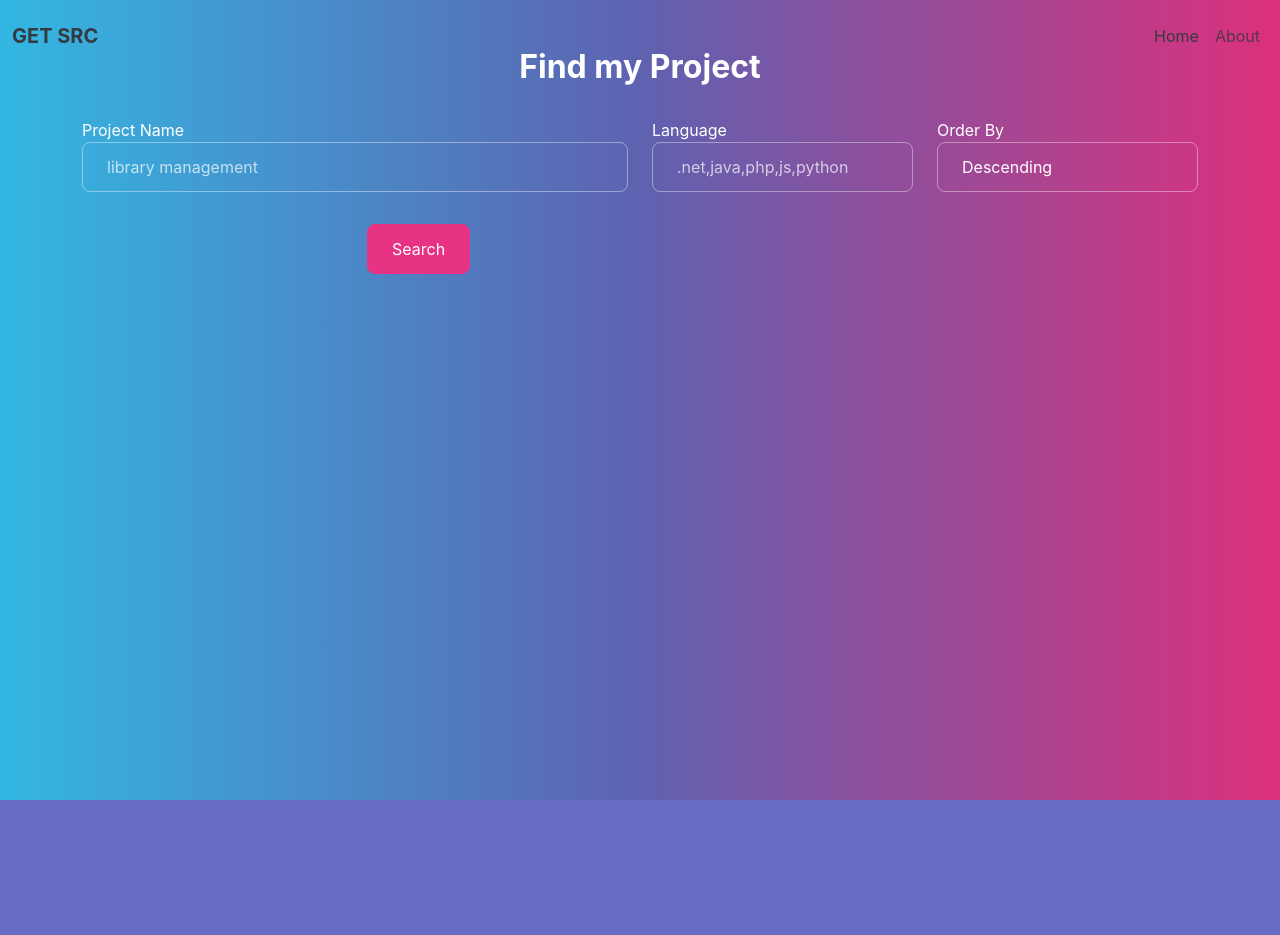
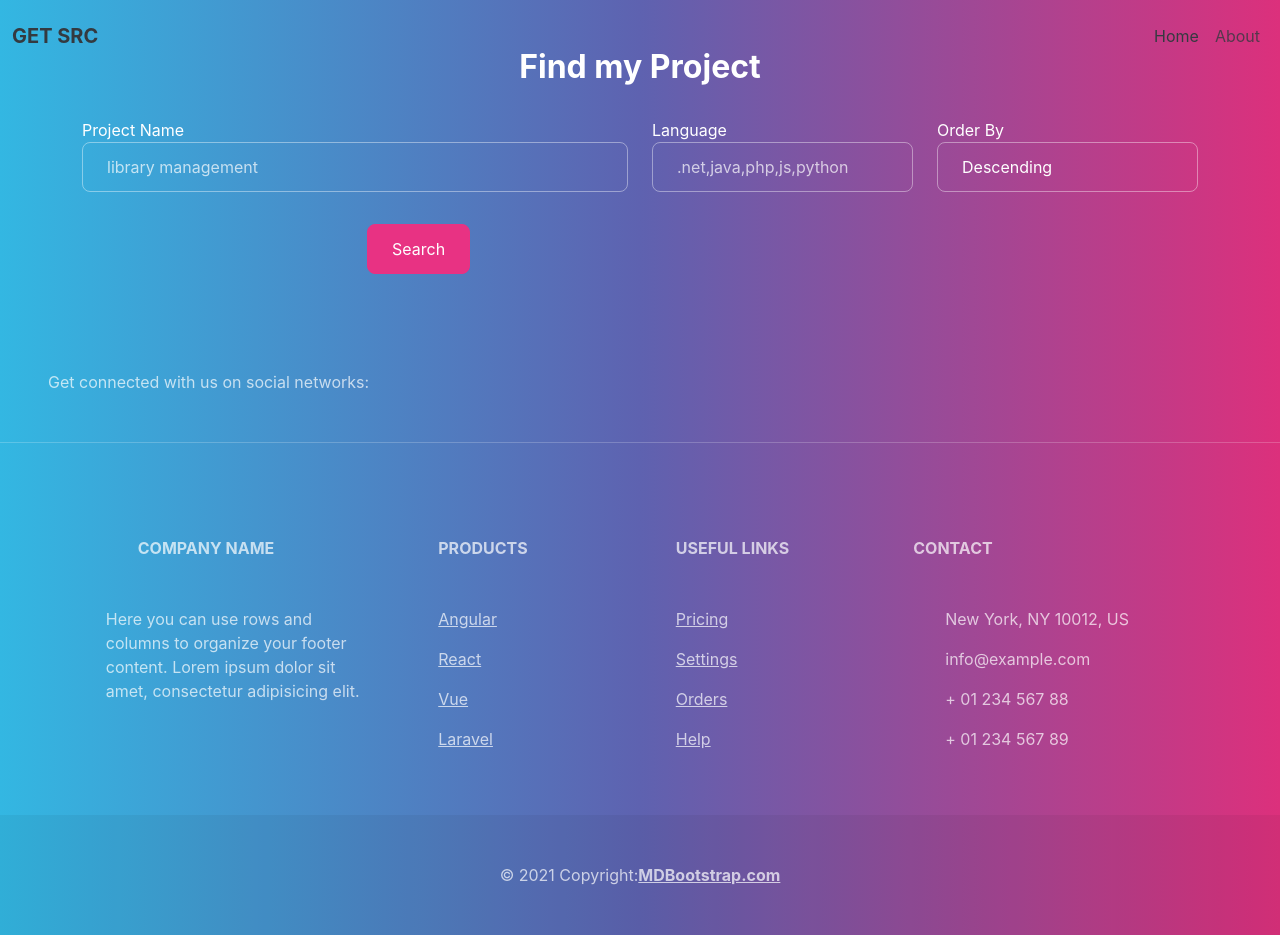
Before and after one commit to getsrcstudio/getsrc, a React (Create React App) app: page / in a window 1280 px wide. Before the commit the page ends 800 px from the top, so only its background shows below. Built offline with nearby package versions, Linux system fonts and the light colour scheme.

Commit message:
add footer component

```diff
--- a/src/App.js
+++ b/src/App.js
@@ -1,12 +1,14 @@
 import "./App.css";
 import Searchbar from "./components/Searchbar";
 import Navbar from "./components/Navbar";
+import Footer from "./components/Footer";
 
 function App() {
   return (
     <>
       <Navbar title="GET SRC" />
       <Searchbar />
+      <Footer />
     </>
   );
 }
--- /dev/null
+++ b/src/components/Footer.js
@@ -0,0 +1,118 @@
+import React from "react";
+export default function Footer(props) {
+return (
+    <>
+
+<footer className="text-center text-lg-start  text-muted">
+
+  <section className="d-flex justify-content-center justify-content-lg-between p-4 border-bottom">
+
+    <div className="me-5 d-none d-lg-block">
+      <span>Get connected with us on social networks:</span>
+    </div>
+    <div>
+      <a href="\" className="me-4 text-reset">
+        <i className="fab fa-facebook-f"></i>
+      </a>
+      <a href="\" className="me-4 text-reset">
+        <i className="fab fa-twitter"></i>
+      </a>
+      <a href="\" className="me-4 text-reset">
+        <i className="fab fa-google"></i>
+      </a>
+      <a href="\" className="me-4 text-reset">
+        <i className="fab fa-instagram"></i>
+      </a>
+      <a href="\" className="me-4 text-reset">
+        <i className="fab fa-linkedin"></i>
+      </a>
+      <a href="\" className="me-4 text-reset">
+        <i className="fab fa-github"></i>
+      </a>
+    </div>
+
+  </section>
+
+
+
+  <section className="\">
+    <div className="container text-center text-md-start mt-5">
+
+      <div className="row mt-3">
+
+        <div className="col-md-3 col-lg-4 col-xl-3 mx-auto mb-4">
+          <h6 className="text-uppercase fw-bold mb-4">
+            <i className="fas fa-gem me-3"></i>Company name
+          </h6>
+          <p>
+            Here you can use rows and columns to organize your footer content. Lorem ipsum
+            dolor sit amet, consectetur adipisicing elit.
+          </p>
+        </div>
+
+        <div className="col-md-2 col-lg-2 col-xl-2 mx-auto mb-4">
+
+          <h6 className="text-uppercase fw-bold mb-4">
+            Products
+          </h6>
+          <p>
+            <a href="\" className="text-reset">Angular</a>
+          </p>
+          <p>
+            <a href="\" className="text-reset">React</a>
+          </p>
+          <p>
+            <a href="\" className="text-reset">Vue</a>
+          </p>
+          <p>
+            <a href="\" className="text-reset">Laravel</a>
+          </p>
+        </div>
+
+        <div className="col-md-3 col-lg-2 col-xl-2 mx-auto mb-4">
+
+          <h6 className="text-uppercase fw-bold mb-4">
+            Useful links
+          </h6>
+          <p>
+            <a href="\" className="text-reset">Pricing</a>
+          </p>
+          <p>
+            <a href="\" className="text-reset">Settings</a>
+          </p>
+          <p>
+            <a href="\" className="text-reset">Orders</a>
+          </p>
+          <p>
+            <a href="\" className="text-reset">Help</a>
+          </p>
+        </div>
+
+        <div className="col-md-4 col-lg-3 col-xl-3 mx-auto mb-md-0 mb-4">
+
+          <h6 className="text-uppercase fw-bold mb-4">Contact</h6>
+          <p><i className="fas fa-home me-3"></i> New York, NY 10012, US</p>
+          <p>
+            <i className="fas fa-envelope me-3"></i>
+            info@example.com
+          </p>
+          <p><i className="fas fa-phone me-3"></i> + 01 234 567 88</p>
+          <p><i className="fas fa-print me-3"></i> + 01 234 567 89</p>
+        </div>
+
+      </div>
+
+    </div>
+  </section>
+
+
+  <div className="text-center p-4" style={{backgroundColor:"rgba(0, 0, 0, 0.05)"}}>
+    © 2021 Copyright:
+    <a className="text-reset fw-bold" href="https://mdbootstrap.com/">MDBootstrap.com</a>
+  </div>
+
+</footer>
+
+   </>
+  );
+    }
```
